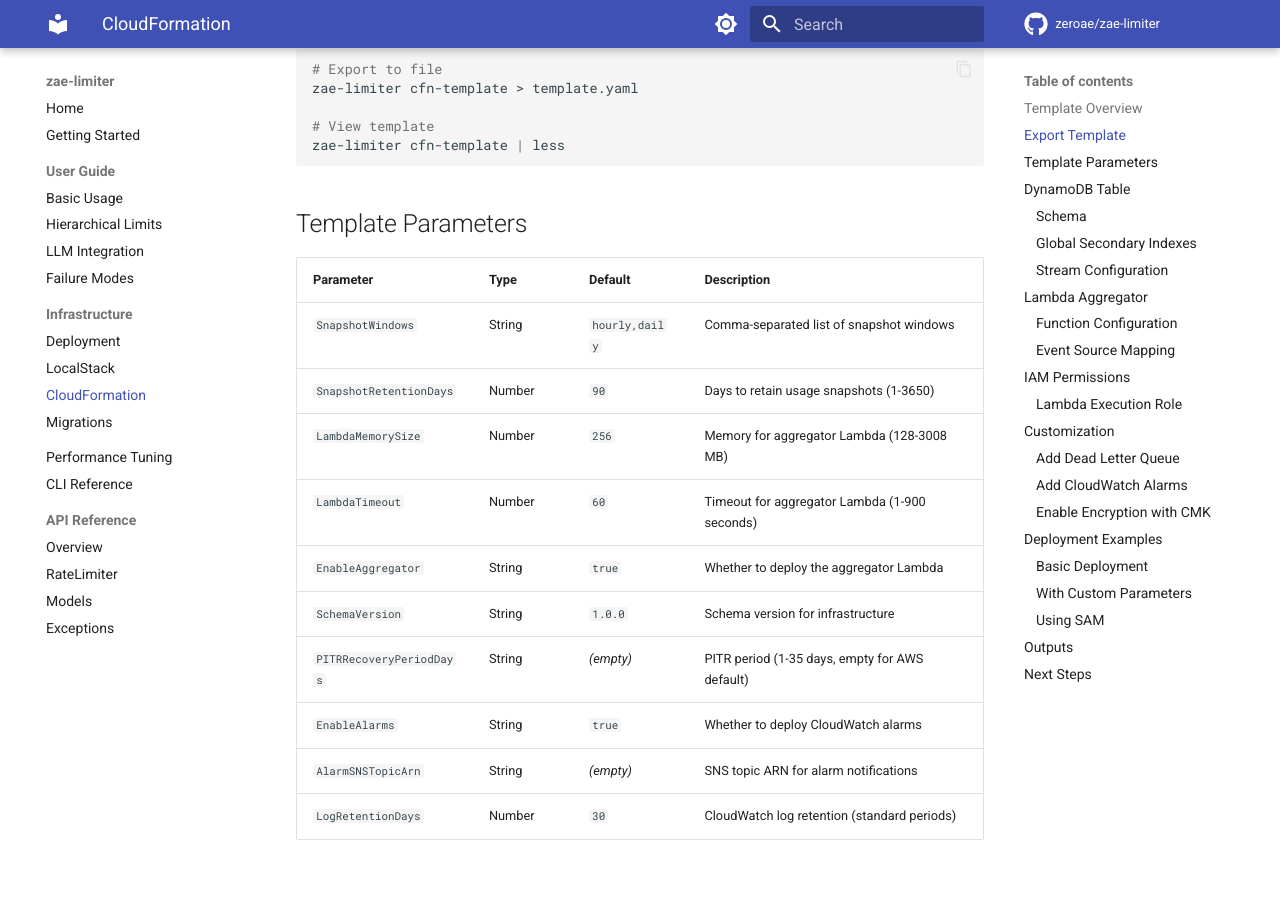
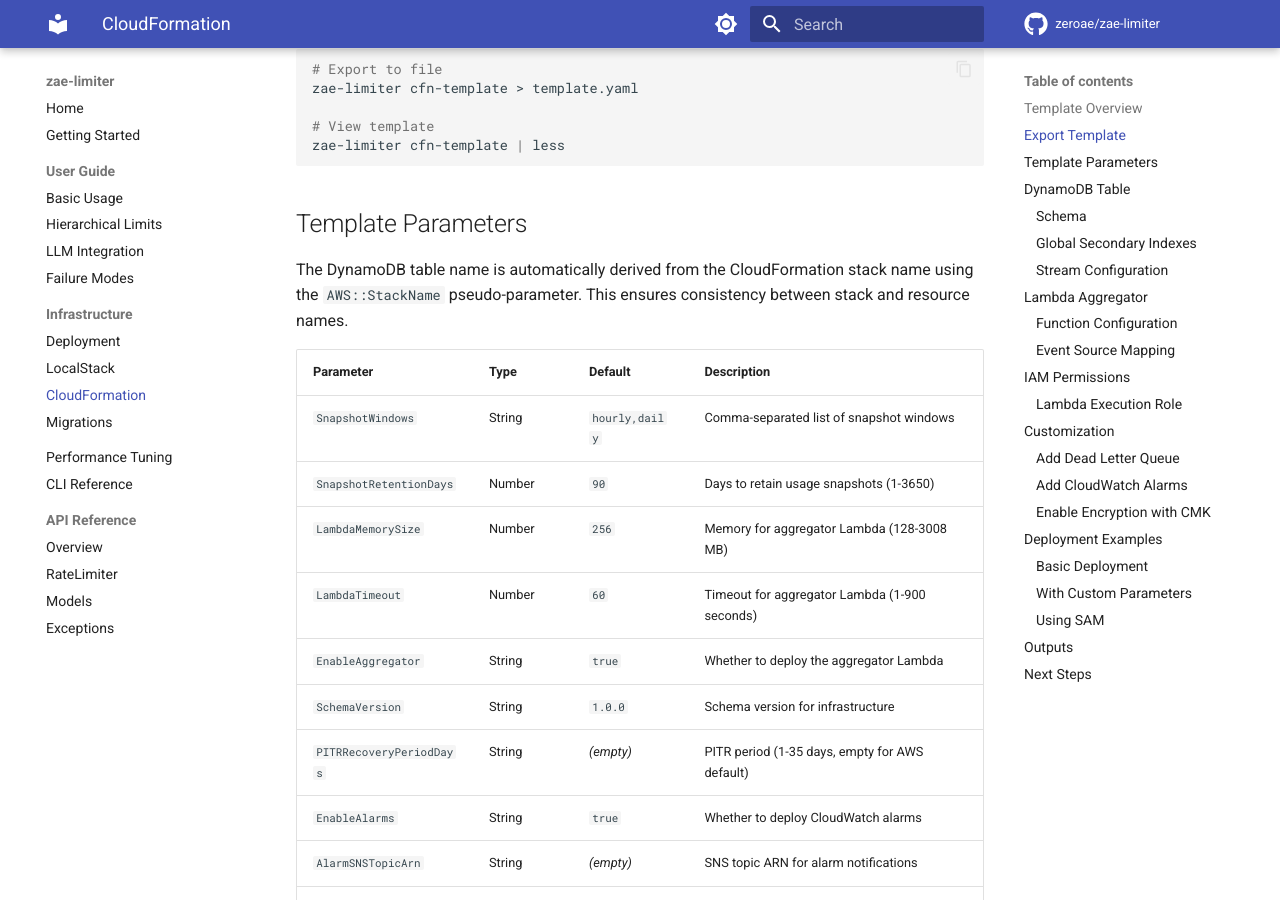
Before and after one commit to zeroae/zae-limiter, an MkDocs documentation site: the page built from docs/infra/cloudformation.md, in a window 1280 px wide and 900 px high, scrolled down 781 px. Built offline with MkDocs 1.6.1 and Material for MkDocs 9.7.7, drawn with Linux system fonts in a browser that asks for light colours; comment, search, counter and statistics services are not loaded; the version menu is left out; some of the changed text lies outside the part shown.

Commit message:
♻️ refactor(infra): use AWS::StackName instead of TableName parameter (#105)
Replace the redundant TableName parameter with the built-in
AWS::StackName pseudo-parameter in CloudFormation template.

Changes:
- Remove TableName parameter from cfn_template.yaml
- Replace all !Ref TableName with !Ref AWS::StackName
- Replace ${TableName} with ${AWS::StackName} in !Sub expressions
- Update stack_manager.py to stop passing TableName parameter
- Update cloudformation.md documentation
- Update unit tests to reflect the new behavior

This ensures the DynamoDB table name always matches the stack name,
eliminating configuration drift and simplifying maintenance.

Closes #104

Co-authored-by: Claude <noreply@anthropic.com>

````diff
--- a/docs/infra/cloudformation.md
+++ b/docs/infra/cloudformation.md
@@ -40,6 +40,8 @@ zae-limiter cfn-template | less
 ```
 
 ## Template Parameters
+
+The DynamoDB table name is automatically derived from the CloudFormation stack name using the `AWS::StackName` pseudo-parameter. This ensures consistency between stack and resource names.
 
 | Parameter | Type | Default | Description |
 |-----------|------|---------|-------------|
@@ -131,7 +133,7 @@ AggregatorFunction:
     Timeout: 60
     Environment:
       Variables:
-        TABLE_NAME: !Ref TableName
+        TABLE_NAME: !Ref AWS::StackName
         SNAPSHOT_WINDOWS: !Ref SnapshotWindows
         SNAPSHOT_TTL_DAYS: !Ref SnapshotRetentionDays
 ```
@@ -202,7 +204,7 @@ Resources:
     Type: AWS::SQS::Queue
     Condition: CreateDLQ
     Properties:
-      QueueName: !Sub "${TableName}-aggregator-dlq"
+      QueueName: !Sub "${AWS::StackName}-aggregator-dlq"
       MessageRetentionPeriod: 1209600  # 14 days
 
   StreamEventMapping:
@@ -221,7 +223,7 @@ Resources:
 ReadThrottleAlarm:
   Type: AWS::CloudWatch::Alarm
   Properties:
-    AlarmName: !Sub "${TableName}-read-throttle"
+    AlarmName: !Sub "${AWS::StackName}-read-throttle"
     AlarmDescription: Alert when DynamoDB read requests are throttled
     MetricName: ReadThrottleEvents
     Namespace: AWS/DynamoDB
@@ -285,6 +287,8 @@ aws cloudformation deploy \
     --capabilities CAPABILITY_NAMED_IAM
 ```
 
+Note: The DynamoDB table name is automatically set to match the stack name (e.g., `ZAEL-prod`).
+
 ### Using SAM
 
 ```yaml
````
Also changed, not shown: src/zae_limiter/infra/cfn_template.yaml (+12 -17 lines), 2 other files.
